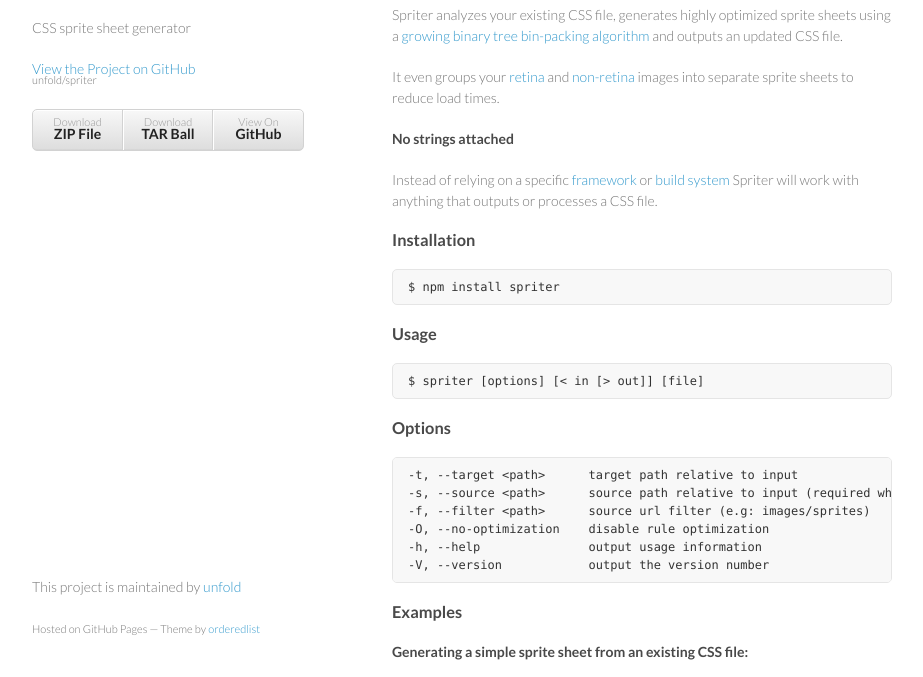
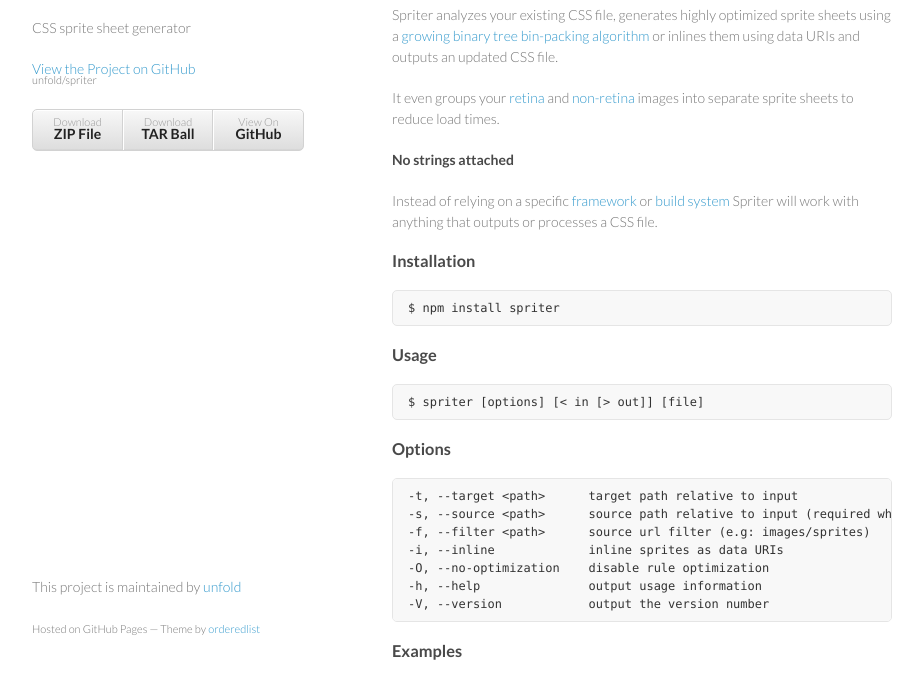
Before and after one commit to unfold/spriter, a plain HTML site: page index.html in a window 1280 px wide. Shown: the part 92-769 px from the top of the page, without its empty margins (178-1101 px from the left). Drawn offline with Linux system fonts and the light colour scheme.

```diff
--- a/index.html
+++ b/index.html
@@ -30,7 +30,7 @@
       <section>
         <h3>CSS Sprites Made Simple.</h3>
 
-<p>Spriter analyzes your existing CSS file, generates highly optimized sprite sheets using a <a href="http://codeincomplete.com/posts/2011/5/7/bin_packing">growing binary tree bin-packing algorithm</a> and outputs an updated CSS file. </p>
+<p>Spriter analyzes your existing CSS file, generates highly optimized sprite sheets using a <a href="http://codeincomplete.com/posts/2011/5/7/bin_packing">growing binary tree bin-packing algorithm</a> or inlines them using data URIs and outputs an updated CSS file.</p>
 
 <p>It even groups your <a href="http://work.no/lib/images/generated/sprites/base@2x.png">retina</a> and <a href="http://work.no/lib/images/generated/sprites/base@2x.png">non-retina</a> images into separate sprite sheets to reduce load times.</p>
 
@@ -53,6 +53,7 @@
 <pre><code>-t, --target &lt;path&gt;      target path relative to input
 -s, --source &lt;path&gt;      source path relative to input (required when stdin is used)
 -f, --filter &lt;path&gt;      source url filter (e.g: images/sprites)
+-i, --inline             inline sprites as data URIs
 -O, --no-optimization    disable rule optimization
 -h, --help               output usage information
 -V, --version            output the version number
```
Also changed, not shown: params.json (+1 -1 lines).
